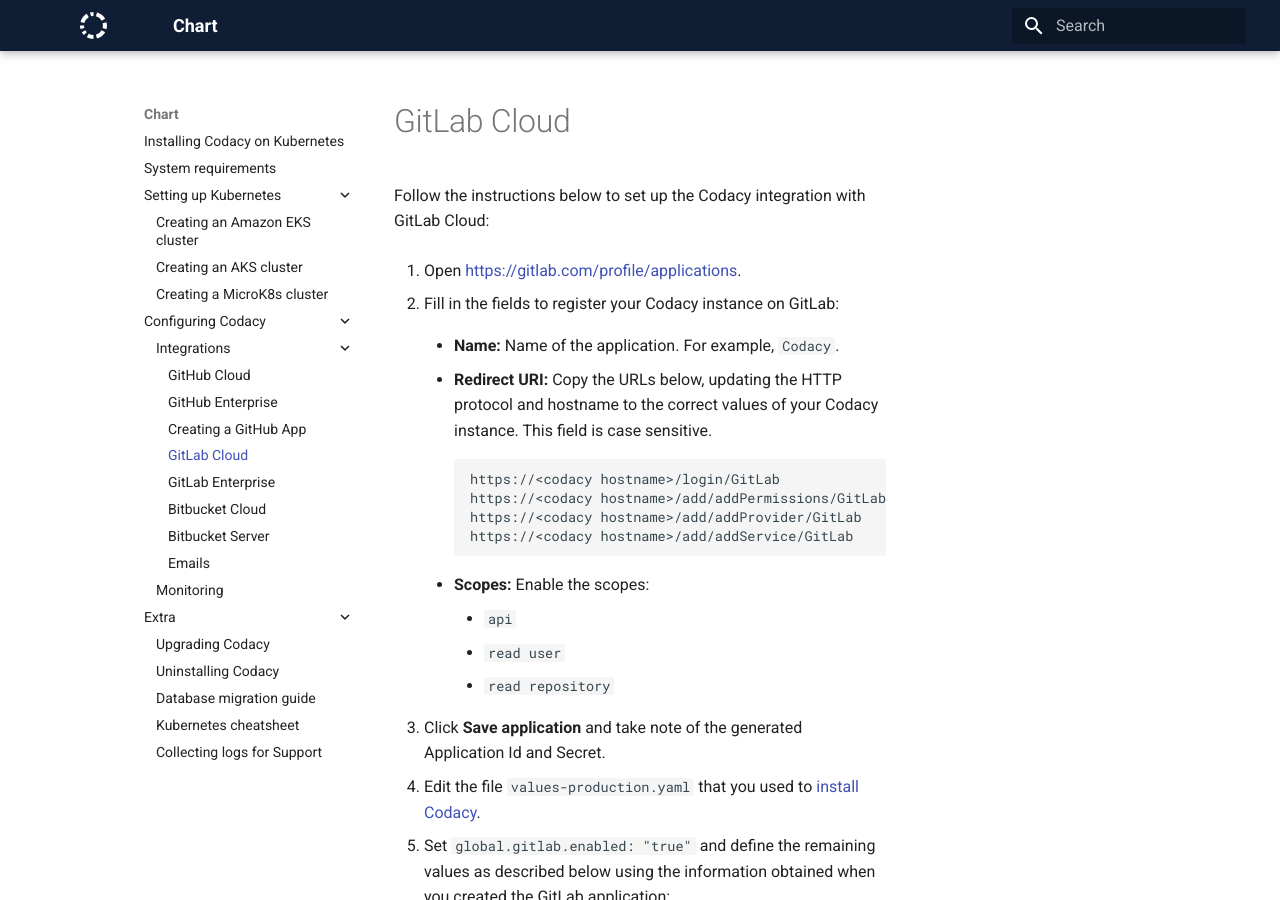
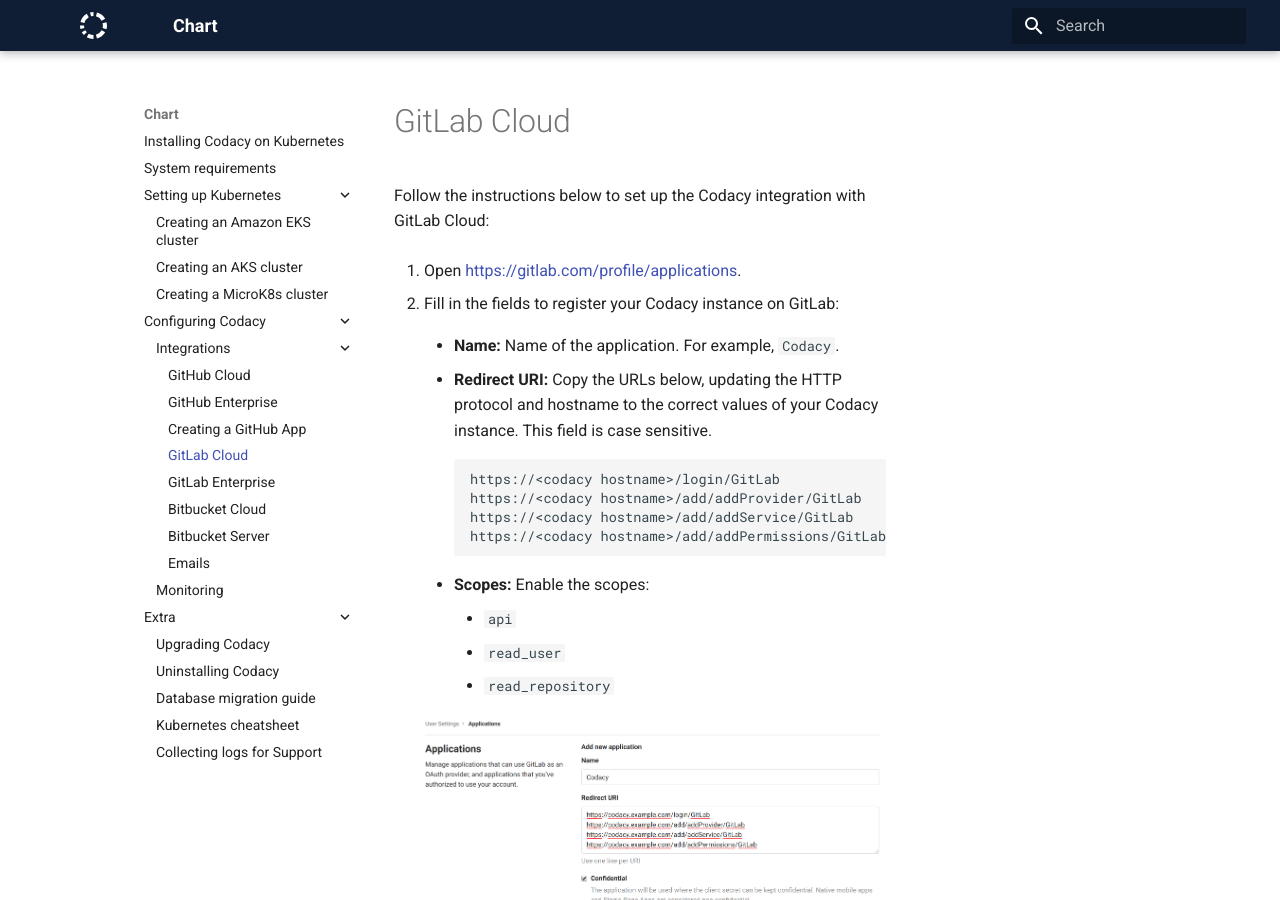
Before and after one commit to codacy/chart, an MkDocs documentation site: the page built from docs/configuration/integrations/gitlab-cloud.md, in a window 1280 px wide and 900 px high. Built offline with MkDocs 1.6.1 and Material for MkDocs 9.7.7, drawn with Linux system fonts in a browser that asks for light colours.

Commit message:
Add screenshot to GitHub Cloud integration

````diff
--- a/docs/configuration/integrations/gitlab-cloud.md
+++ b/docs/configuration/integrations/gitlab-cloud.md
@@ -12,16 +12,18 @@
 
         ```text
         https://<codacy hostname>/login/GitLab
-        https://<codacy hostname>/add/addPermissions/GitLab
         https://<codacy hostname>/add/addProvider/GitLab
         https://<codacy hostname>/add/addService/GitLab
+        https://<codacy hostname>/add/addPermissions/GitLab
         ```
 
     -   **Scopes:** Enable the scopes:
 
         - `api`
-        - `read user`
-        - `read repository`
+        - `read_user`
+        - `read_repository`
+
+    ![GitLab Cloud application](images/gitlab-cloud-application.png)
 
 3.  Click **Save application** and take note of the generated Application Id and Secret.
 
````
Also changed, not shown: docs/configuration/integrations/images/gitlab-cloud-application.png (added).
